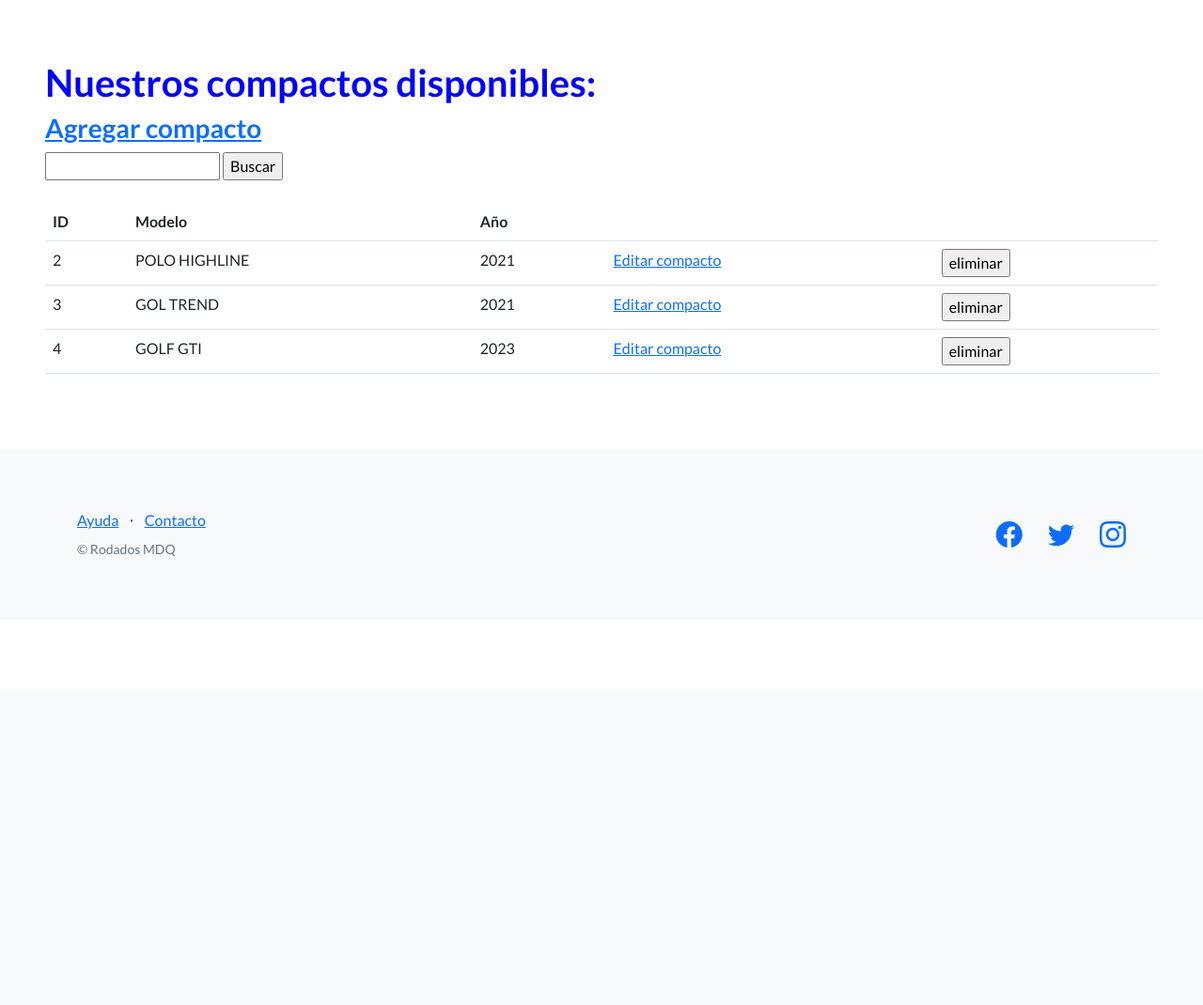
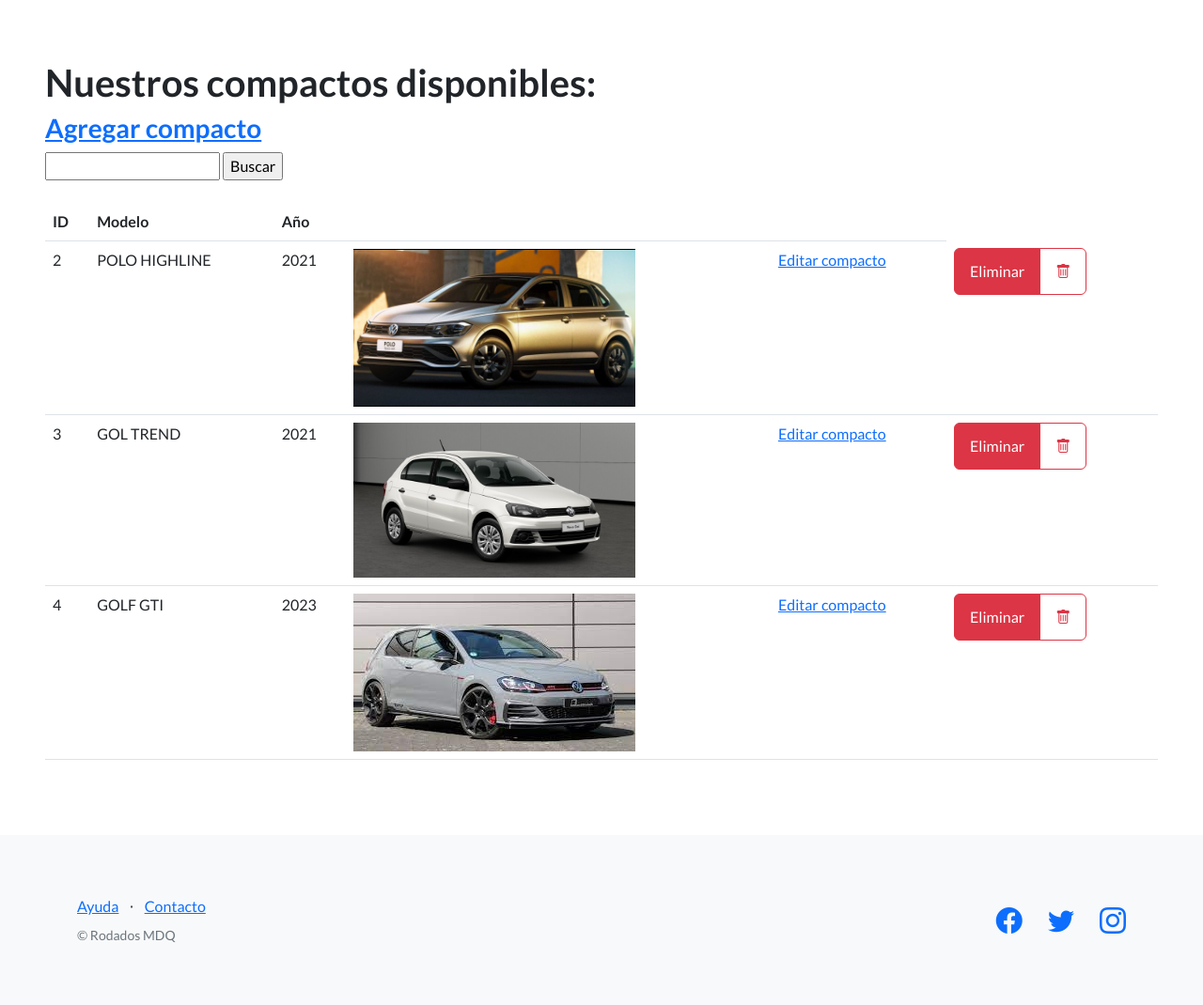
Before and after one commit to CastroLautaro1/entregafinalv2, a Django app: page /pages/compacto/ in a window 1280 px wide. Shown: the part 66-1136 px from the top of the page at 94% size. Before the commit the page ends 658 px from the top, so only its background shows below. Run offline with Django 4.2, Linux system fonts and the light colour scheme; data comes from the database, SQL or seed files in the repository; both versions use the stored data as it was after the commit; some libraries are stand-ins or nearby versions.

Commit message:
Añadiendo ultimos cambios

```diff
--- a/blog_rodados/models.py
+++ b/blog_rodados/models.py
@@ -19,6 +19,7 @@
     marca = models.CharField(max_length=32)
     modelo = models.CharField(max_length=32)
     anio = models.IntegerField()
+    imagen = models.ImageField(upload_to='media/avatares/',  null=True, blank=True)
 
     def __str__(self):
         return f"{self.modelo} ({self.anio})"
--- a/blog_rodados/templates/blog_rodados/crear_compacto.html
+++ b/blog_rodados/templates/blog_rodados/crear_compacto.html
@@ -1,4 +1,8 @@
 {% extends "base.html" %}
+
+{% block titulo %}
+<title>Rodados MDQ - Crear</title>
+{% endblock titulo %}
 
 {% block contenido %}
 <form method="post">
--- a/blog_rodados/templates/blog_rodados/formulario_compacto.html
+++ b/blog_rodados/templates/blog_rodados/formulario_compacto.html
@@ -1,7 +1,7 @@
 {% extends "base.html" %}
 
 {% block titulo %}
-Agregar compacto
+<title>Rodados MDQ - Editar</title>
 {% endblock titulo %}
 
 {% block contenido %}
--- a/blog_rodados/templates/blog_rodados/lista_compacto.html
+++ b/blog_rodados/templates/blog_rodados/lista_compacto.html
@@ -5,7 +5,7 @@
 {% endblock titulo %}
 
 {% block contenido %}
-<h1 style="color:blue;">
+<h1>
   Nuestros compactos disponibles:
 </h1>
 <h3><a href="{% url 'crear_compacto'  %}">Agregar compacto</a></h3>
@@ -32,11 +32,20 @@
       <td>{{ compactos.id }}</td>
       <td>{{ compactos.modelo }}</td>
       <td>{{ compactos.anio }}</td>
+      <td>{% if compactos.imagen %}
+        <img src="{{ compactos.imagen.url }}" alt="Imagen del artículo" style="max-width: 300px;">
+          {% endif %}
+      </td>
       <td><a href="{% url 'editar_compacto' compactos.id %}">Editar compacto</a></td>
       <td>
         <form action="{% url 'eliminar_compacto' compactos.id %}" method="post">
           {% csrf_token %}
-          <input type="submit" value="eliminar"/>
+          <div class="input-group">
+            <input type="submit" class="btn btn-danger" value="Eliminar"/>
+            <button type="button" class="btn btn-outline-danger" data-bs-toggle="tooltip" data-bs-placement="top" title="Eliminar">
+                <span class="bi bi-trash"></span>
+            </button>
+        </div>
         </form>
       </td>
 
--- a/blog_rodados/templates/blog_rodados/lista_pickup.html
+++ b/blog_rodados/templates/blog_rodados/lista_pickup.html
@@ -5,7 +5,7 @@
 {% endblock titulo %}
 
 {% block contenido %}
-<h1 style="color:blue;">
+<h1>
     Nuestras Pick Up disponibles:
 </h1>
 
--- a/blog_rodados/templates/blog_rodados/lista_sedan.html
+++ b/blog_rodados/templates/blog_rodados/lista_sedan.html
@@ -5,7 +5,7 @@
 {% endblock titulo %}
 
 {% block contenido %}
-<h1 style="color:blue;">
+<h1 >
     Nuestros sedanes disponibles:
 </h1>
 
--- a/blog_rodados/templates/blog_rodados/lista_suv.html
+++ b/blog_rodados/templates/blog_rodados/lista_suv.html
@@ -5,7 +5,7 @@
 {% endblock titulo %}
 
 {% block contenido %}
-<h1 style="color:blue;">
+<h1>
   Nuestras SUV disponibles:
 </h1>
 
--- a/blog_rodados/templates/blog_rodados/plan_pago.html
+++ b/blog_rodados/templates/blog_rodados/plan_pago.html
@@ -28,7 +28,7 @@
           <img src="{{ articulos.imagen.url }}" alt="Imagen del artículo" style="max-width: 300px;">
             {% endif %}
         </td>
-        <td><a href="{% url 'auto_pickup' %}">Lo Quiero!</a></td>
+        <td><a href="{% url 'inicio' %}">Lo Quiero!</a></td>
       </tr>
       {% endfor %}
     </tbody>
--- a/templates_base/inicio.html
+++ b/templates_base/inicio.html
@@ -7,9 +7,9 @@
 
 {% block contenido %}
 {% if user.is_authenticated %}
-<h1>Bienvenido/a {{ user.last_name }}, {{ user.first_name }}!</h1>
-<div>
-  <img src="{{ user.avatar.imagen.url }}" style="max-width: 500px;">
+<h1 style="display:flex; justify-content: center; font-size: 5em;" >Bienvenido/a {{ user.last_name }}, {{ user.first_name }}!</h1>
+<div style="display:flex; justify-content: center;">
+  <img src="{{ user.avatar.imagen.url }}" style="max-width: 600px; margin:25px">
 </div>
 {% else %}
 <h1>Bienvenido/a visitante</h1>
```
Also changed, not shown: blog_rodados/templates/blog_rodados/modelos.html (+16 -15 lines), blog_rodados/templates/blog_rodados/pago.html (+7 -5 lines), README.md, blog_rodados/migrations/0005_compacto_imagen.py (added), db.sqlite3, media/avatares/golf gti.jpg (added), media/avatares/trend.jpg (added), media/media/avatares/golf_gti.jpg (added), media/media/avatares/polito.jpg (added), media/media/avatares/trend.jpg (added).
